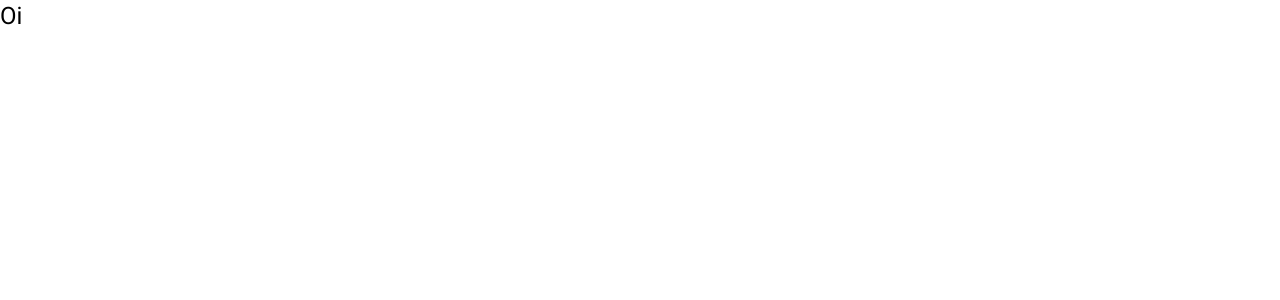
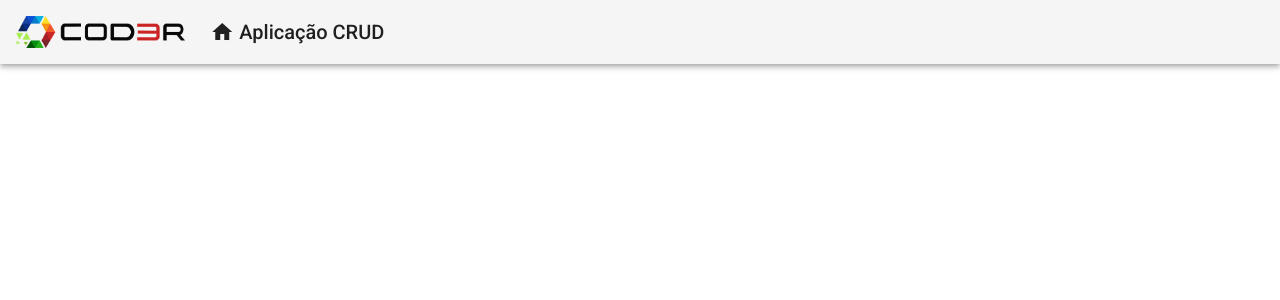
Before and after one commit to luarakerlen/angular-crud, an Angular app in the folder frontend/: page / in a window 1280 px wide. Shown: the top 300 px of the page. Built offline with nearby package versions, Linux system fonts and the light colour scheme.

Commit message:
create header component

```diff
--- a/frontend/src/app/app.component.html
+++ b/frontend/src/app/app.component.html
@@ -1 +1 @@
-<h1>Oi</h1>
+<app-header></app-header>
--- /dev/null
+++ b/frontend/src/app/components/template/header/header.component.css
@@ -0,0 +1,22 @@
+.header {
+  display: flex;
+  align-items: center;
+}
+
+.header a {
+  display: flex;
+  align-items: center;
+  text-decoration: none;
+}
+
+.header .logo {
+  max-height: 32px;
+}
+
+.header .title-group {
+  padding-left: 25px;
+}
+
+.header .title-group i {
+  padding-right: 5px;
+}
--- /dev/null
+++ b/frontend/src/app/components/template/header/header.component.html
@@ -0,0 +1,14 @@
+<mat-toolbar class="header mat-elevation-z4">
+	<span>
+		<a>
+			<img class="logo" src="../../../../assets/img/logo.png" alt="logo" />
+		</a>
+	</span>
+
+	<span class="title-group">
+		<a>
+			<i class="material-icons"> home </i>
+      Aplicação CRUD
+		</a>
+	</span>
+</mat-toolbar>
--- /dev/null
+++ b/frontend/src/app/components/template/header/header.component.ts
@@ -0,0 +1,15 @@
+import { Component, OnInit } from '@angular/core';
+
+@Component({
+  selector: 'app-header',
+  templateUrl: './header.component.html',
+  styleUrls: ['./header.component.css']
+})
+export class HeaderComponent implements OnInit {
+
+  constructor() { }
+
+  ngOnInit(): void {
+  }
+
+}
```
Also changed, not shown: frontend/src/app/app.module.ts (+13 -10 lines), frontend/src/assets/img/logo.png (added).
